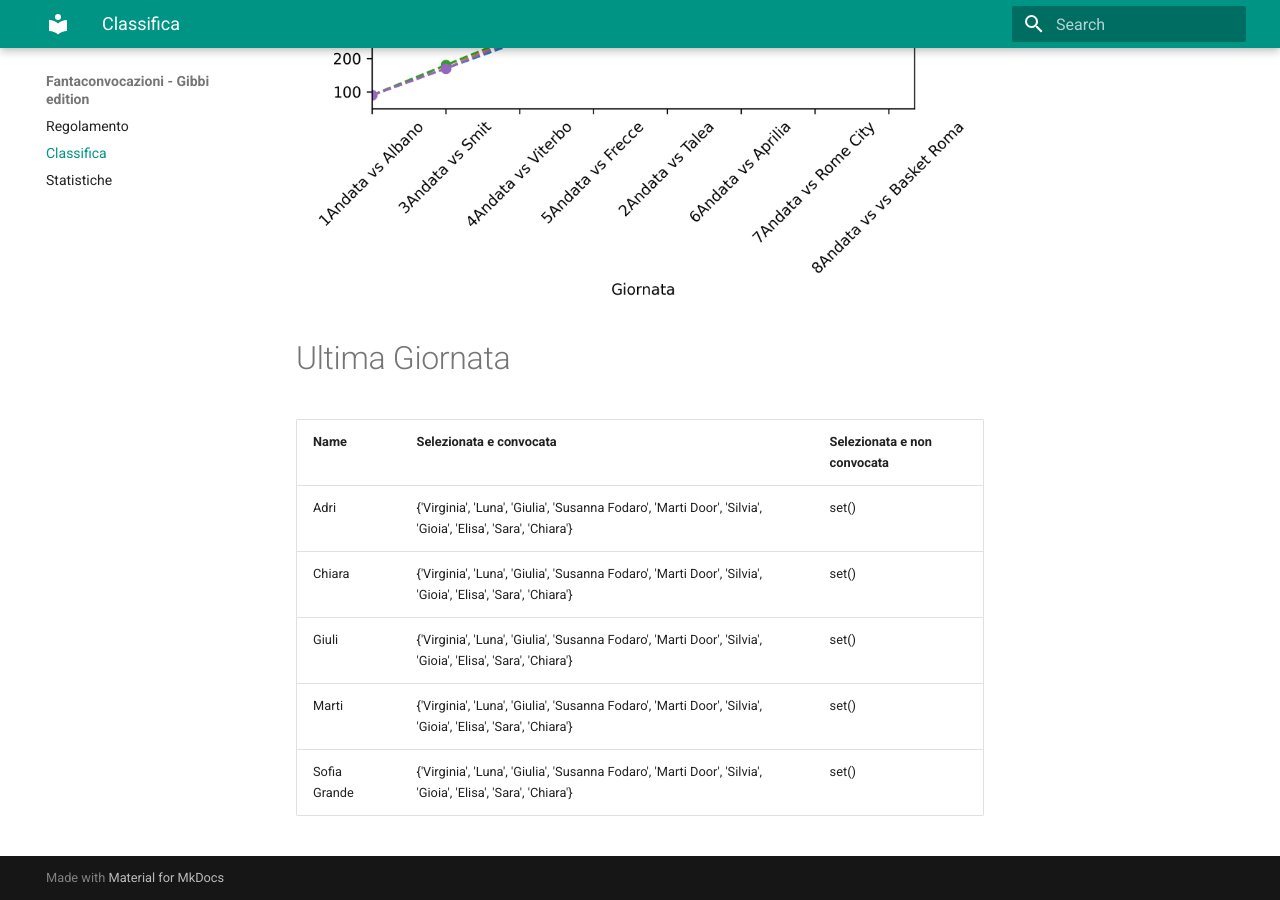
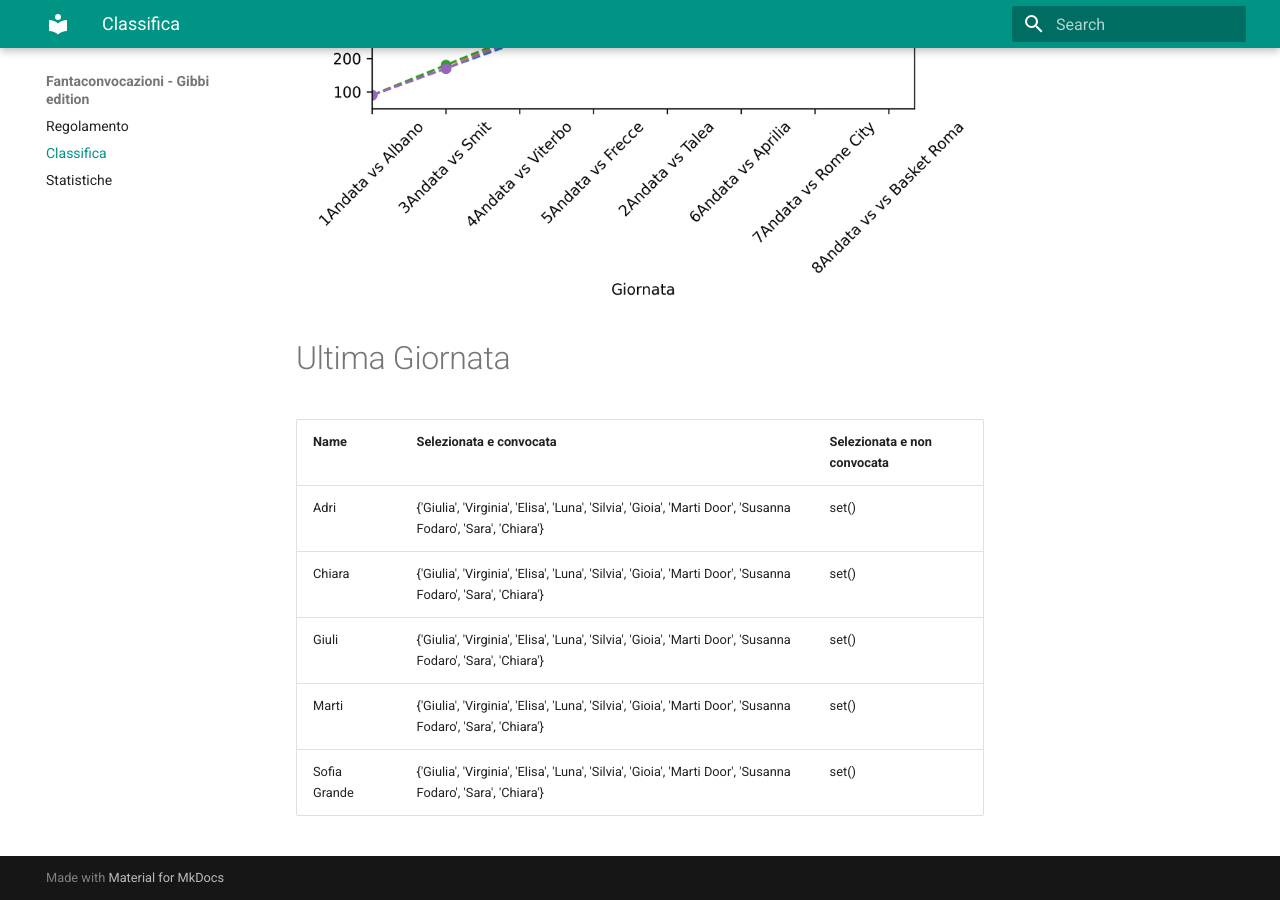
Before and after one commit to martinig94/fantagibbi, an MkDocs documentation site: the page built from docs/Classifica.md, in a window 1280 px wide and 900 px high, scrolled down 810 px. Built offline with MkDocs 1.6.1 and Material for MkDocs 9.7.7, drawn with Linux system fonts in a browser that asks for light colours.

Commit message:
Auto-update from main.py

```diff
--- a/docs/Classifica.md
+++ b/docs/Classifica.md
@@ -18,9 +18,9 @@
 <!-- START_TABLE CORRECT -->
 | Name         | Selezionata e convocata                                                                                      | Selezionata e non convocata   |
 |:-------------|:-------------------------------------------------------------------------------------------------------------|:------------------------------|
-| Adri         | {'Virginia', 'Luna', 'Giulia', 'Susanna Fodaro', 'Marti Door', 'Silvia', 'Gioia', 'Elisa', 'Sara', 'Chiara'} | set()                         |
-| Chiara       | {'Virginia', 'Luna', 'Giulia', 'Susanna Fodaro', 'Marti Door', 'Silvia', 'Gioia', 'Elisa', 'Sara', 'Chiara'} | set()                         |
-| Giuli        | {'Virginia', 'Luna', 'Giulia', 'Susanna Fodaro', 'Marti Door', 'Silvia', 'Gioia', 'Elisa', 'Sara', 'Chiara'} | set()                         |
-| Marti        | {'Virginia', 'Luna', 'Giulia', 'Susanna Fodaro', 'Marti Door', 'Silvia', 'Gioia', 'Elisa', 'Sara', 'Chiara'} | set()                         |
-| Sofia Grande | {'Virginia', 'Luna', 'Giulia', 'Susanna Fodaro', 'Marti Door', 'Silvia', 'Gioia', 'Elisa', 'Sara', 'Chiara'} | set()                         |
+| Adri         | {'Giulia', 'Virginia', 'Elisa', 'Luna', 'Silvia', 'Gioia', 'Marti Door', 'Susanna Fodaro', 'Sara', 'Chiara'} | set()                         |
+| Chiara       | {'Giulia', 'Virginia', 'Elisa', 'Luna', 'Silvia', 'Gioia', 'Marti Door', 'Susanna Fodaro', 'Sara', 'Chiara'} | set()                         |
+| Giuli        | {'Giulia', 'Virginia', 'Elisa', 'Luna', 'Silvia', 'Gioia', 'Marti Door', 'Susanna Fodaro', 'Sara', 'Chiara'} | set()                         |
+| Marti        | {'Giulia', 'Virginia', 'Elisa', 'Luna', 'Silvia', 'Gioia', 'Marti Door', 'Susanna Fodaro', 'Sara', 'Chiara'} | set()                         |
+| Sofia Grande | {'Giulia', 'Virginia', 'Elisa', 'Luna', 'Silvia', 'Gioia', 'Marti Door', 'Susanna Fodaro', 'Sara', 'Chiara'} | set()                         |
 <!-- END_TABLE CORRECT -->
```
